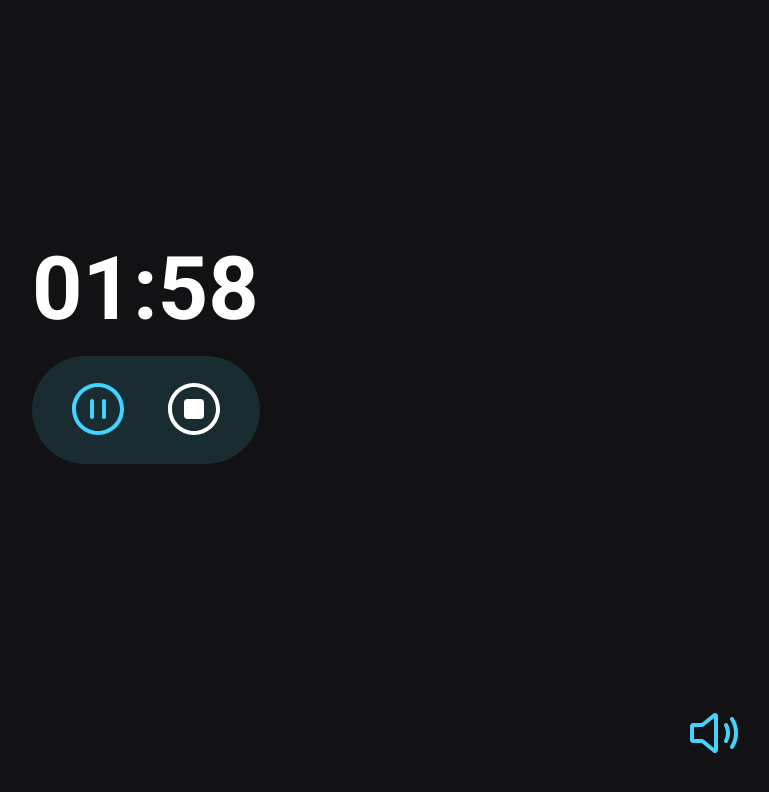
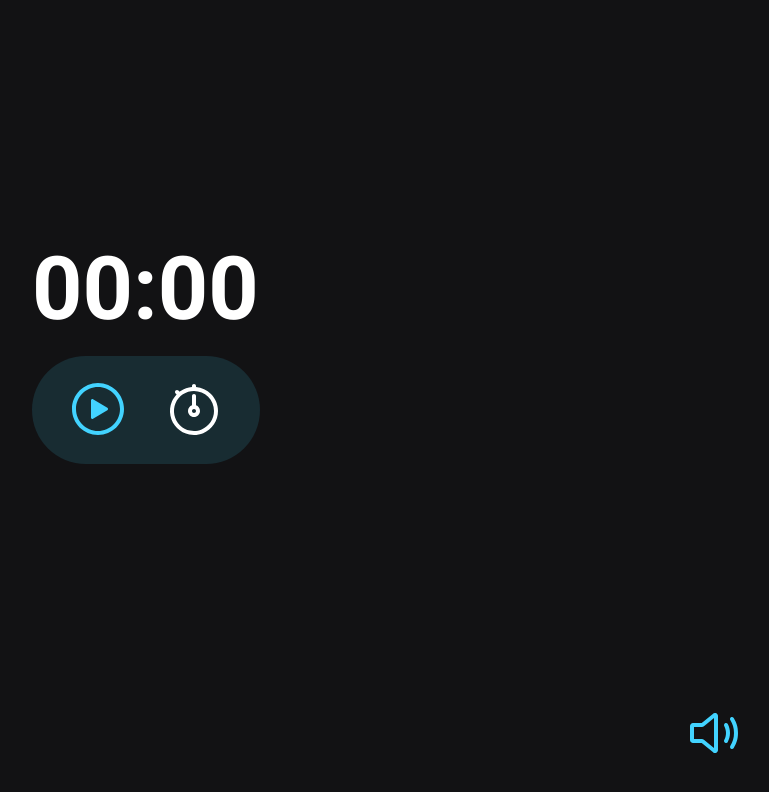
Before and after one commit to ViviMiyazaki/TemporizadorComSom, a plain HTML site: page index.html in a window 1280 px wide. Both pictures are taken after a click on the button 592 px from the left and 410 px from the top of the page. Shown: the whole page, without its empty margins (494-1263 px from the left). Drawn offline with Linux system fonts and the light colour scheme.

Commit message:
feat: add sounds

```diff
--- a/index.html
+++ b/index.html
@@ -14,7 +14,7 @@
 <body>
   <main>
     <div id="timer">
-      <span class="minutes">02</span>
+      <span class="minutes">00</span>
       <span>:</span>
       <span class="seconds">00</span>
     </div>
@@ -43,6 +43,6 @@
     </button>
   </footer>
 
-  <script src="script.js"></script>
+  <script src="./js/script.js" type="module"></script>
 </body>
 </html>
--- /dev/null
+++ b/js/elements.js
@@ -0,0 +1,19 @@
+const buttonPlay = document.querySelector('.play')
+const buttonPause = document.querySelector('.pause')
+const buttonStop = document.querySelector('.stop')
+const buttonSet = document.querySelector('.set')
+const buttonSoundOn = document.querySelector('.sound-on')
+const buttonSoundOff = document.querySelector('.sound-off')
+const minutesDisplay = document.querySelector('.minutes')
+const secondsDisplay = document.querySelector('.seconds')
+
+export const elements = {
+  buttonPause,
+  buttonPlay,
+  buttonSet,
+  buttonStop,
+  buttonSoundOff,
+  buttonSoundOn,
+  minutesDisplay,
+  secondsDisplay
+}
--- a/script.js
+++ b/js/script.js
@@ -1,11 +1,18 @@
-const buttonPlay = document.querySelector('.play')
-const buttonPause = document.querySelector('.pause')
-const buttonStop = document.querySelector('.stop')
-const buttonSet = document.querySelector('.set')
-const buttonSoundOn = document.querySelector('.sound-on')
-const buttonSoundOff = document.querySelector('.sound-off')
-const minutesDisplay = document.querySelector('.minutes')
-const secondsDisplay = document.querySelector('.seconds')
+import {elements} from "./elements.js"
+import Sound from "./sound.js"
+
+const sound = Sound()
+
+const {
+  buttonPause,
+  buttonPlay,
+  buttonSet,
+  buttonStop,
+  buttonSoundOff,
+  buttonSoundOn,
+  minutesDisplay,
+  secondsDisplay
+} = elements
 
 let minutes = Number(minutesDisplay.textContent)
 let timerTimeOut
@@ -18,8 +25,10 @@ function resetControls() {
   buttonStop.classList.add('hide')
 }
 
-function updateTimerDisplay(minutes, seconds) {
-  minutesDisplay.textContent = String(minutes).padStart(2, '0')
+function updateTimerDisplay(newMinutes, seconds) {
+  newMinutes =  newMinutes === undefined ? minutes : newMinutes
+  seconds = seconds === undefined ? 0 : seconds
+  minutesDisplay.textContent = String(newMinutes).padStart(2, '0')
   secondsDisplay.textContent = String(seconds).padStart(2, '0')
 
 }
@@ -36,8 +45,10 @@ function countdown() {
 
     updateTimerDisplay(minutes, 0)
 
-    if(minutes <= 0) {
+    if(minutes <= 0 && seconds <= 0) {
       resetControls()
+      updateTimerDisplay()
+      Sound().timeEnd()
       return
     }
 
@@ -59,27 +70,32 @@ buttonPlay.addEventListener('click', function() {
   buttonStop.classList.remove('hide')
 
   countdown()
+  sound.pressButton()
 })
 
 buttonPause.addEventListener('click', function() {
   buttonPause.classList.add('hide')
   buttonPlay.classList.remove('hide')
   clearTimeout(timerTimeOut)
+  sound.pressButton()
 })
 
 buttonStop.addEventListener('click', function() {
   resetControls()
   resetTimer()
+  sound.pressButton()
 })
 
 buttonSoundOff.addEventListener('click', function() {
   buttonSoundOn.classList.remove('hide')
   buttonSoundOff.classList.add('hide')
+  sound.bgAudio.pause()
 })
 
 buttonSoundOn.addEventListener('click', function() {
   buttonSoundOn.classList.add('hide')
   buttonSoundOff.classList.remove('hide')
+  sound.bgAudio.play()
 })
 
 buttonSet.addEventListener('click', function() {
@@ -88,6 +104,8 @@ buttonSet.addEventListener('click', function() {
     resetTimer()
     return
   }
+
+
   minutes = newMinutes
   updateTimerDisplay(minutes, 0)
 })
--- /dev/null
+++ b/js/sound.js
@@ -0,0 +1,22 @@
+export default function() {
+  const buttonPressAudio = new Audio("https://github.com/maykbrito/automatic-video-creator/blob/master/audios/button-press.wav?raw=true")
+  const kitchenTimer = new Audio("https://github.com/maykbrito/automatic-video-creator/blob/master/audios/kichen-timer.mp3?raw=true")
+  const bgAudio = new Audio("https://github.com/maykbrito/automatic-video-creator/blob/master/audios/bg-audio.mp3?raw=true")
+
+ bgAudio.loop
+
+ function pressButton() {
+  buttonPressAudio.play()
+ }
+
+ function timeEnd() {
+  kitchenTimer.play()
+ }
+
+
+  return {
+    pressButton,
+    timeEnd,
+    bgAudio
+  }
+}
```
